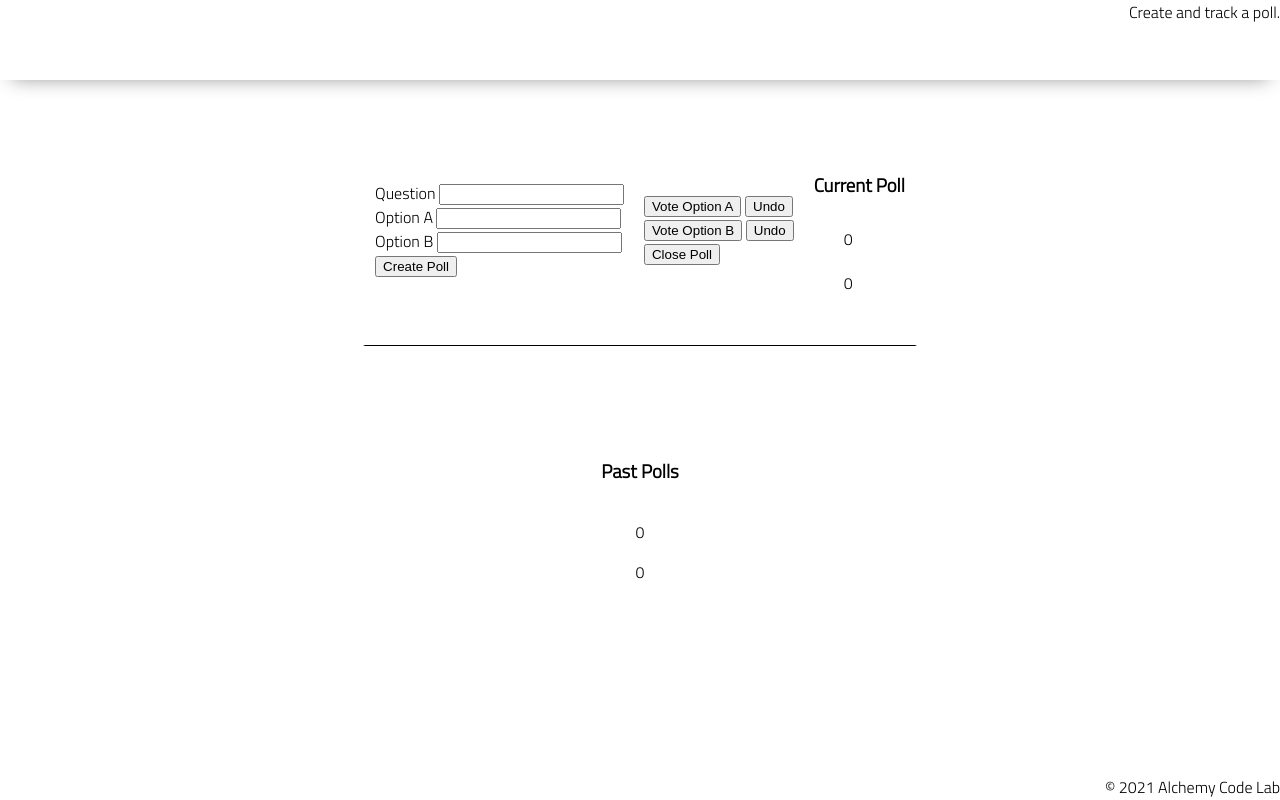
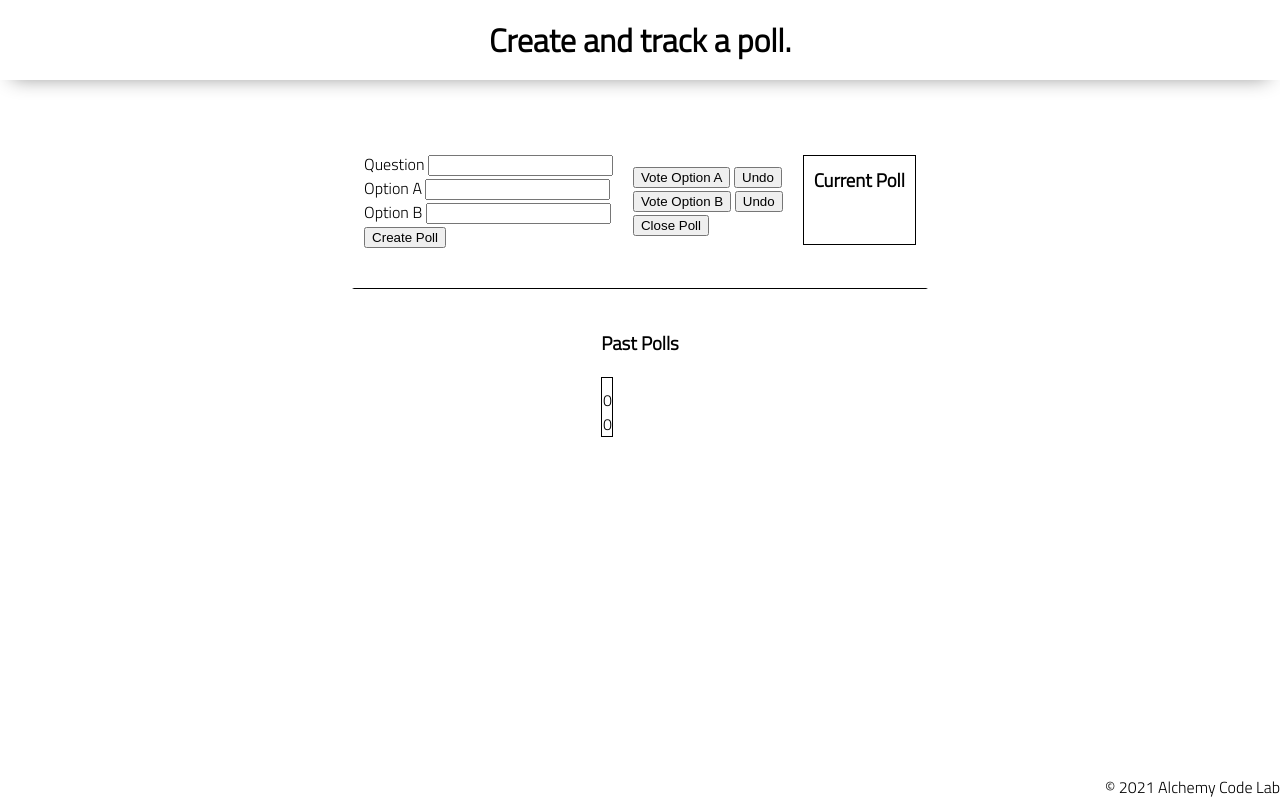
Before and after one commit to Trevor-Rezac/Poll-Tracker, a plain HTML site: page index.html in a window 1280 px wide. Both pictures are taken after a click on the button "Close Poll". Drawn offline with Linux system fonts and the light colour scheme.

Commit message:
minor styling for readability

```diff
--- a/app.js
+++ b/app.js
@@ -103,7 +103,7 @@ function makePoll() {
 function resetState() {
     question = '';
     optionATitle = '';
-    optionAVotes = 0;
+    optionAVotes = '';
     optionBTitle = '';
-    optionBVotes = 0;
+    optionBVotes = '';
 }
--- a/index.html
+++ b/index.html
@@ -14,7 +14,7 @@
 
 <body>
     <header>
-        Create and track a poll.
+        <h1>Create and track a poll.</h1>
     </header>
     <main>
         <section class="top-section">
--- a/renderPastPoll.js
+++ b/renderPastPoll.js
@@ -1,16 +1,20 @@
 export function renderPastPoll(pastPoll) {
     const pastPollEl = document.createElement('div');
     const pastQuestionEl = document.createElement('p');
+    const pastAEl = document.createElement('div');
     const pastTitleAEl = document.createElement('p');
+    const pastVotesAEl = document.createElement('p');
+    const pastBEl = document.createElement('div');
     const pastTitleBEl = document.createElement('p');
-    const pastVotesAEl = document.createElement('p');
     const pastVotesBEl = document.createElement('p');
 
     pastPollEl.classList.add('past-poll-container');
     pastQuestionEl.classList.add('past-poll-question');
+    pastAEl.classList.add('past-a-container');
     pastTitleAEl.classList.add('past-poll-title-a');
+    pastVotesAEl.classList.add('past-poll-votes-a');
+    pastBEl.classList.add('past-b-container');
     pastTitleBEl.classList.add('past-poll-title-b');
-    pastVotesAEl.classList.add('past-poll-votes-a');
     pastVotesBEl.classList.add('past-poll-votes-b');
 
     pastQuestionEl.textContent = pastPoll.question;
@@ -19,7 +23,9 @@ export function renderPastPoll(pastPoll) {
     pastTitleBEl.textContent = pastPoll.optionBTitle;
     pastVotesBEl.textContent = pastPoll.optionBVotes;
 
-    pastPollEl.append(pastQuestionEl, pastTitleAEl, pastTitleBEl, pastVotesAEl, pastVotesBEl);
+    pastAEl.append(pastTitleAEl, pastVotesAEl,);
+    pastBEl.append(pastTitleBEl, pastVotesBEl,);
+    pastPollEl.append(pastQuestionEl, pastAEl, pastBEl);
 
     return pastPollEl;
 }
--- a/styles/style.css
+++ b/styles/style.css
@@ -24,9 +24,9 @@ main {
     margin-bottom: calc(var(--footer-height));
 }
 
-section {
+.top-section {
     background-color: var(--color5);
-    max-width: 80%;
+    max-width: 100%;
     display: flex;
     flex-direction: column;
     justify-content: center;
@@ -40,7 +40,8 @@ section {
 
 header {
     display: flex;
-    justify-content: flex-end;
+    justify-content: center;
+    align-items: center;
     background-color: var(--color3);
     height: var(--header-height);
     box-shadow: var(--shadow);
@@ -57,6 +58,14 @@ footer {
     box-shadow: var(--shadow);
 }
 
+p {
+    margin: auto;
+}
+
+h3 {
+    margin: 10px;
+}
+
 label {
     display: block;
 }
@@ -69,13 +78,64 @@ label {
 
 .container {
     margin: 10px;
+    width: fit-content;
+}
+
+.current-poll {
+    margin: 10px;
+    border: solid 1px black;
+    display: flex;
+    flex-direction: column;
+    justify-content: space-evenly;
+}
+
+.poll-options {
+    display: flex;
+    flex-direction: column;
+    justify-content: space-evenly;
 }
 
 .option {
     display: flex;
     flex-direction: row;
+    margin: 0;
+    padding: 0;
 }
 
 .option p {
     margin: 10px;
 }
+
+.past-polls {
+    display: flex;
+    flex-direction: row;
+    flex-wrap: wrap;
+}
+
+.bottom-section h3 {
+    text-align: center;
+}
+
+.past-poll-container {
+    margin: 10px;
+    border: solid 1px black;
+    display: flex;
+    flex-direction: column;
+    justify-content: space-evenly;
+}
+
+
+.past-poll-question {
+    margin: 5px;
+}
+.past-a-container {
+    display: flex;
+    flex-direction: row;
+    justify-content: space-around;
+}
+
+.past-b-container {
+    display: flex;
+    flex-direction: row;
+    justify-content: space-around;
+}
```
